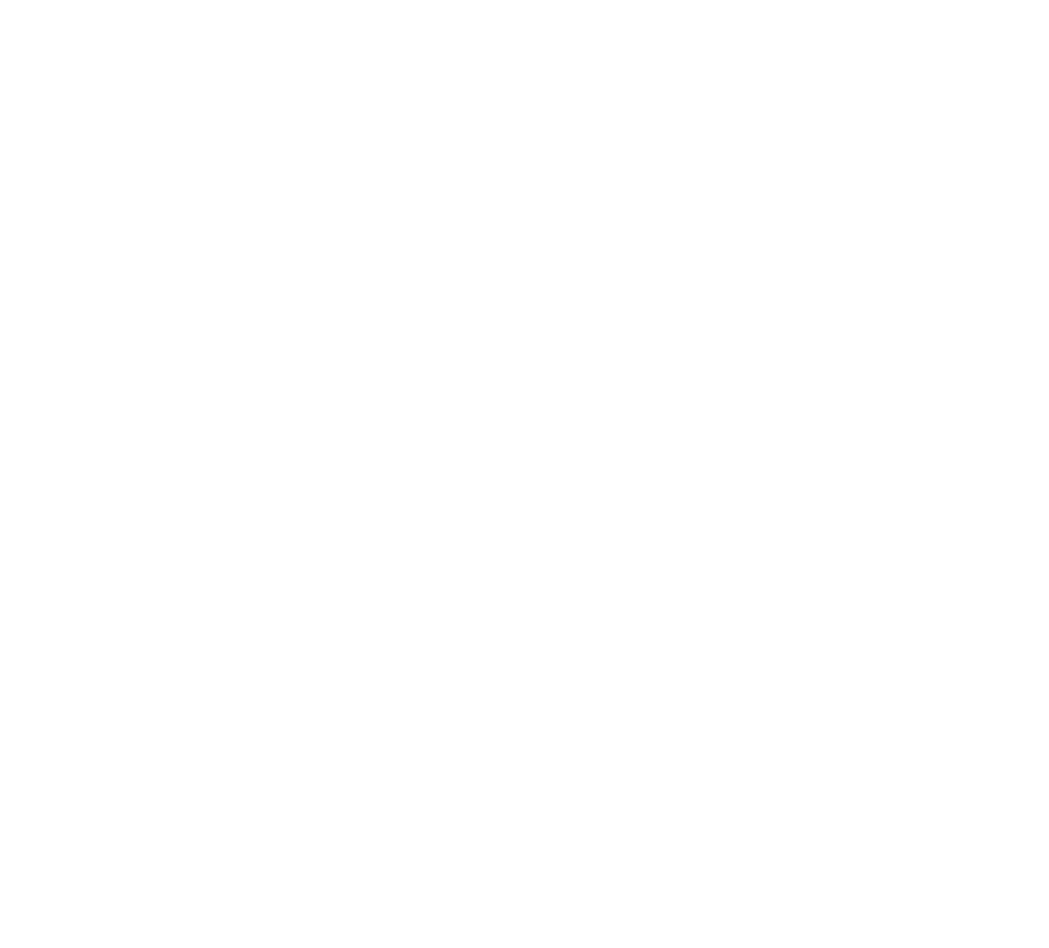
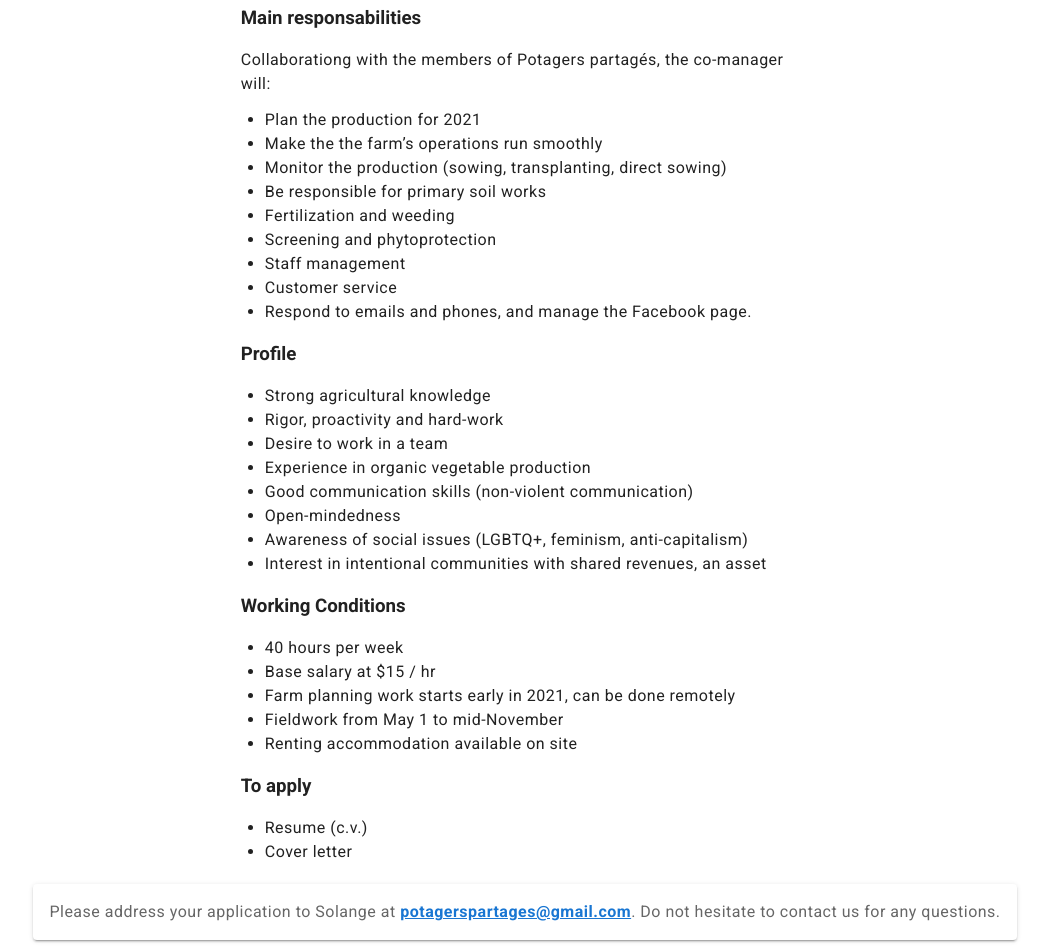
Before and after one commit to VincentBlouin/popas-vitrine, a Vue app: page /job-offer in a window 1280 px wide. Shown: the part 380-1328 px from the top of the page, without its empty margins (115-1164 px from the left). Before the commit the page ends 800 px from the top, so only its background shows below. Built offline with nearby package versions, Linux system fonts and the light colour scheme.

Commit message:
offre d'emploi en anglais

```diff
--- a/src/router/index.js
+++ b/src/router/index.js
@@ -25,6 +25,11 @@
         path: '/offre-emploi',
         name: 'OffreEmploi',
         component: () => import(/* webpackChunkName: "about" */ '../views/OffreEmploi.vue')
+    },
+    {
+        path: '/job-offer',
+        name: 'OffreEmploiEn',
+        component: () => import(/* webpackChunkName: "about" */ '../views/OffreEmploiEn.vue')
     }
 ]
 
--- /dev/null
+++ b/src/views/OffreEmploiEn.vue
@@ -0,0 +1,172 @@
+<template>
+  <v-container>
+    <v-row align="center"
+           justify="center">
+      <v-col cols="12" md="6">
+        <h2 class="font-weight-thin mb-4">Job offer</h2>
+        <h2 class="font-weight-regular mb-4">Co-manager of Organic Vegetable Cultivation</h2>
+        <h3 class="mt-4 mb-4">Potagers Partagés’s Mission</h3>
+        <p class="body-1">
+          Les Potagers partagés is a work cooperative, and one of the <a
+            href="http://manoir.community">Manoir</a>'s projects.
+          The Manoir is an
+          <span class="text-decoration-underline">intentional community</span>
+          to which the Farm supplies healthy and eco-friendly vegetables. The farm also offers products to the wider local community in different ways: vegetable baskets, selling stand, harvest’s shares, seed production and local markets.
+        </p>
+        <h3 class="mt-4 mb-4">Main responsabilities</h3>
+        <h4 class="body-1 mb-3">
+          Collaborationg with the members of Potagers partagés, the co-manager will:
+        </h4>
+        <ul class="body-1">
+          <li>
+            Plan the production for 2021
+          </li>
+          <li>
+            Make the the farm’s operations run smoothly
+          </li>
+          <li>
+            Monitor the production (sowing, transplanting, direct sowing)
+          </li>
+          <li>
+            Be responsible for primary soil works
+          </li>
+          <li>
+            Fertilization and weeding
+          </li>
+          <li>
+            Screening and phytoprotection
+          </li>
+          <li>
+            Staff management
+          </li>
+          <li>
+            Customer service
+          </li>
+          <li>
+            Respond to emails and phones, and manage the Facebook page.
+          </li>
+        </ul>
+        <h3 class="mt-4 mb-4">Profile</h3>
+        <ul class="body-1">
+          <li>
+            Strong agricultural knowledge
+          </li>
+          <li>
+            Rigor, proactivity and hard-work
+          </li>
+          <li>
+            Desire to work in a team
+          </li>
+          <li>
+            Experience in organic vegetable production
+          </li>
+          <li>
+            Good communication skills (non-violent communication)
+          </li>
+          <li>
+            Open-mindedness
+          </li>
+          <li>
+            Awareness of social issues (LGBTQ+, feminism, anti-capitalism)
+          </li>
+          <li>
+            Interest in intentional communities with shared revenues, an asset
+          </li>
+        </ul>
+        <h3 class="mt-4 mb-4">Working Conditions</h3>
+        <ul class="body-1">
+          <li>
+            40 hours per week
+          </li>
+          <li>
+            Base salary at $15 / hr
+          </li>
+          <li>
+            Farm planning work starts early in 2021, can be done remotely
+          </li>
+          <li>
+            Fieldwork from May 1 to mid-November
+          </li>
+          <li>
+            Renting accommodation available on site
+          </li>
+        </ul>
+        <h3 class="mt-4 mb-4">To apply</h3>
+        <ul class="body-1">
+          <li>
+            Resume (c.v.)
+          </li>
+          <li>
+            Cover letter
+          </li>
+        </ul>
+      </v-col>
+      <v-card class="mt-2 mb-2">
+        <v-card-text class="body-1">
+          Please address your application to Solange at
+          <a href="mailto:potagerspartages@gmail.com">potagerspartages@gmail.com</a>.
+          Do not hesitate to contact us for any questions.
+        </v-card-text>
+      </v-card>
+    </v-row>
+  </v-container>
+</template>
+
+<script>
+export default {
+  name: 'LaFerme',
+
+  data: () => ({
+    ecosystem: [
+      {
+        text: 'vuetify-loader',
+        href: 'https://github.com/vuetifyjs/vuetify-loader',
+      },
+      {
+        text: 'github',
+        href: 'https://github.com/vuetifyjs/vuetify',
+      },
+      {
+        text: 'awesome-vuetify',
+        href: 'https://github.com/vuetifyjs/awesome-vuetify',
+      },
+    ],
+    importantLinks: [
+      {
+        text: 'Documentation',
+        href: 'https://vuetifyjs.com',
+      },
+      {
+        text: 'Chat',
+        href: 'https://community.vuetifyjs.com',
+      },
+      {
+        text: 'Made with Vuetify',
+        href: 'https://madewithvuejs.com/vuetify',
+      },
+      {
+        text: 'Twitter',
+        href: 'https://twitter.com/vuetifyjs',
+      },
+      {
+        text: 'Articles',
+        href: 'https://medium.com/vuetify',
+      },
+    ],
+    whatsNext: [
+      {
+        text: 'Explore components',
+        href: 'https://vuetifyjs.com/components/api-explorer',
+      },
+      {
+        text: 'Select a layout',
+        href: 'https://vuetifyjs.com/getting-started/pre-made-layouts',
+      },
+      {
+        text: 'Frequently Asked Questions',
+        href: 'https://vuetifyjs.com/getting-started/frequently-asked-questions',
+      },
+    ],
+  }),
+}
+</script>
```
